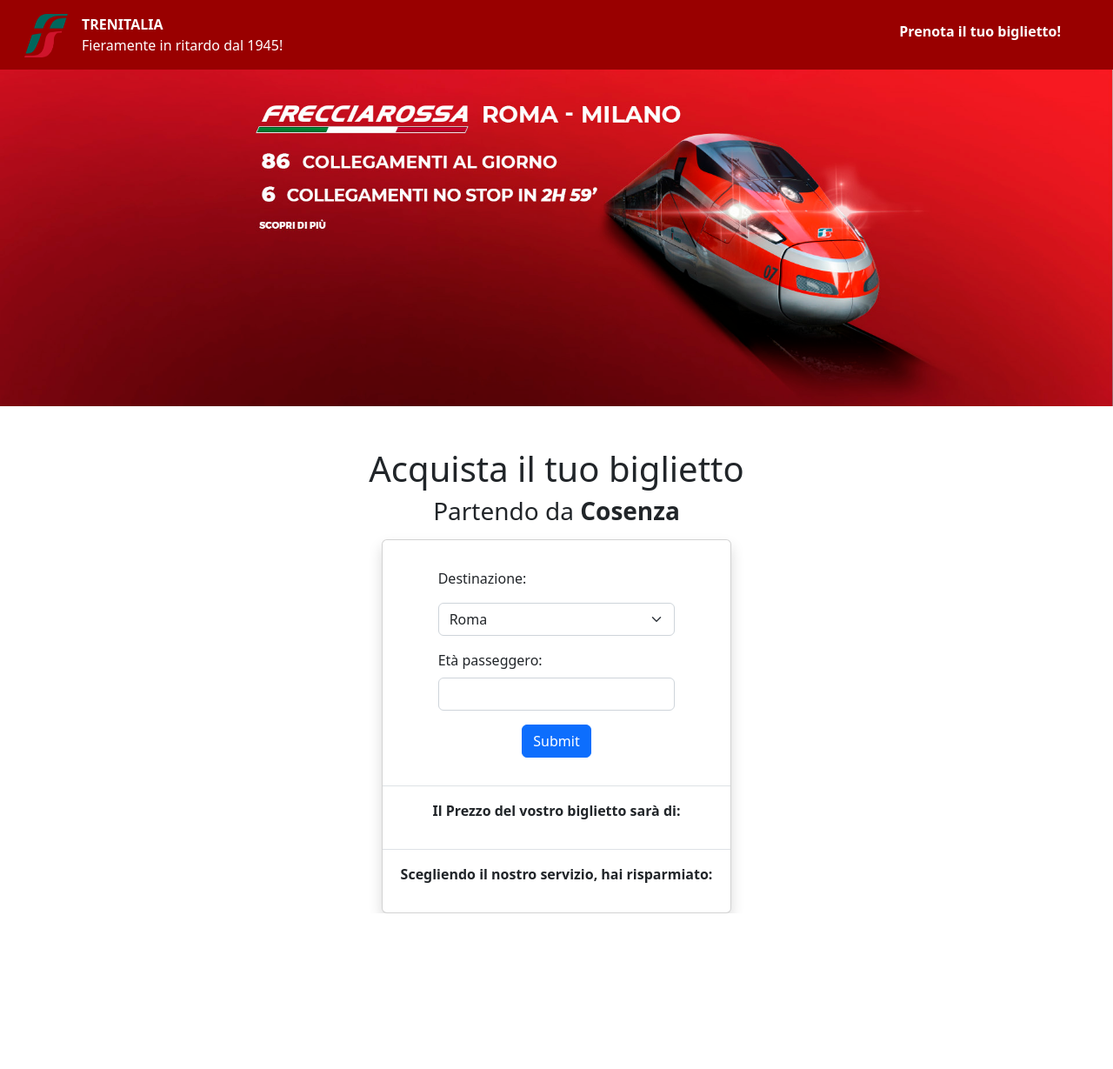
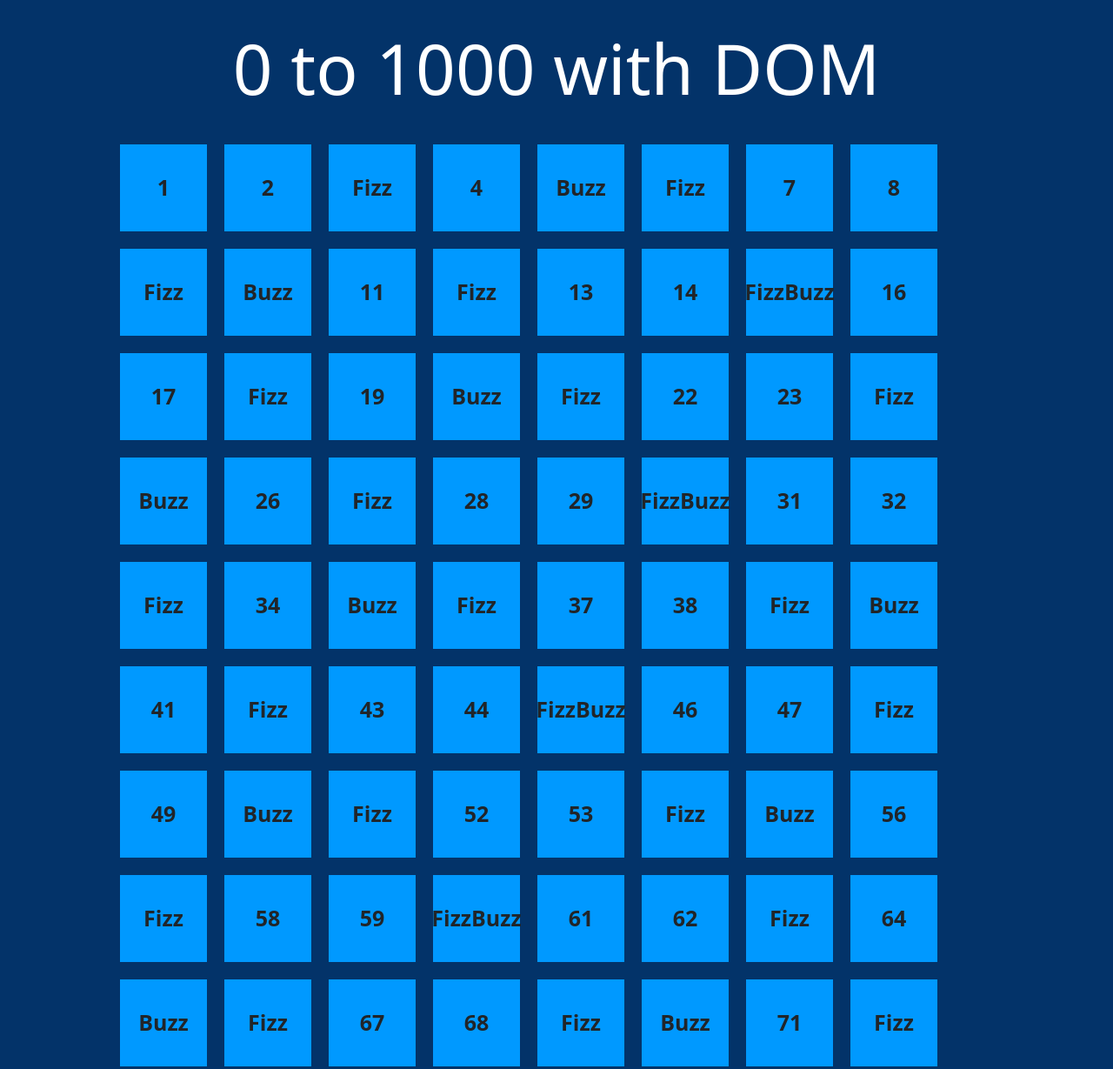
Before and after one commit to AlessioCherici/js-fizzbuzz, a plain HTML site: page index.html in a window 1280 px wide. Shown: the top 1229 px of the page at 87% size. Before the commit the page ends 1050 px from the top, so only its background shows below. Drawn offline with nearby package versions, Linux system fonts and the light colour scheme.

Commit message:
DImenticato di committare e pushare *fine*

```diff
--- a/css/style.css
+++ b/css/style.css
@@ -1,20 +1,40 @@
-.logo{
-    width: 50px;
-    height: 50px;
+* {
+    margin: 0;
+    padding: 0;
+    box-sizing: border-box;
 }
 
-#logo  {
-    float: left;
+p {
+    margin: 0;
+    padding: 0;
 }
 
-.bg-color{
-    background-color: rgb(153, 0, 0);
+body{
+    background-color: rgb(3, 51, 105);
 }
 
-.text-color{
-    color: rgb(255, 255, 255);
+.titolo {
+    text-align: center;
+    font-size: 80px;
+    color: white;
+    margin: 30px;
 }
 
-.border{
-    border-radius: 0;
+.square{
+    display: flex;
+    align-items: center;
+    justify-content: center;
+    height: 100px;
+    width: 100px;
+    font-weight: 700;
+    font-size: 25px;
+    background-color: rgb(0, 153, 255);
+    margin: 10px;
 }
+
+.mio-container{
+    margin: auto;
+    width: 80%;
+    display: flex;
+    flex-wrap: wrap;
+}
--- a/index.html
+++ b/index.html
@@ -12,71 +12,10 @@
 </head>
 
 <body>
-    <header class="text-color container-fluid">
-        <div class="row bg-color sticky-top">
-            <div class="col mx-3 mt-3 mb-0">
-                <img id="logo" class="logo me-3" src="img/DC135EB2.png" alt="Logo">
-                <p class="text-start mb-0 fw-bolder">TRENITALIA</p>
-                <p class="text-start fs-6">Fieramente in ritardo dal 1945!</p>
-            </div>
-            <div class="col mx-3 mt-4 me-5 mb-0">
-                <p class="text-end fw-bolder">Prenota il tuo biglietto!</p>
-            </div>
-        </div>
-        <div class="row">
-        <img class="col px-0" src="img/1920x580-FR-Milano-Roma-Coll-02.jpg" alt="Trenitalia">
-        </div>
-    </header>
 
+    <h1 class="titolo">0 to 1000 with DOM</h1>
 
-
-    <div class="text-center fw-bolder mt-5 mb-3">
-        <h1>Acquista il tuo biglietto</h1>
-        <h3>Partendo da
-            <!--Forza Cosenza!!-->
-            <b>Cosenza</b>
-        </h3>
-    </div>
-
-    <main>
-        <div class="container-fluid">
-            <div class="row">
-                <div class="col"></div>
-                <div class="col">
-                    <div class="card shadow">
-                        <div class="card-body mb-3 mx-5 mt-3">
-                            <p>Destinazione:</p>
-                            <select id="destinazione" class="form-select" aria-label="Default select example">
-                                <option value="430">Roma</option>
-                                <option value="906">Milano</option>
-                                <option value="242">Napoli</option>
-                                <!--Ebbene si ad oggi FrecciaRossa arriva fino a Parigi!-->
-                                <option value="1530">Parigi</option>
-                            </select>
-                            <div class="mt-3">
-                                <label for="age" class="form-label">Età passeggero:</label>
-                                <input type="number" class="form-control" id="etacliente">
-                            </div>
-                            <div class="text-center mt-3">
-                                <button id="bottone" class="btn btn-primary">Submit</button>
-                            </div>
-                        </div>
-
-                        <div class="card body border border-end-0 border-start-0 border-bottom-0 text-center fw-bolder">
-                            <p class="my-3">Il Prezzo del vostro biglietto sarà di:</p>
-                        </div>
-                        <div id="costo" class="card-body border-0 text-center py-0 fs-3 mb-3"></div>
-
-                        <div class="card body border border-end-0 border-start-0 border-bottom-0 text-center fw-bolder">
-                            <p class="my-3">Scegliendo il nostro servizio, hai risparmiato:</p>
-                        </div>
-                        <div id="co2" class="card-body border-0 text-center py-0 fs-3 mb-3"></div>
-                    </div>
-                </div>
-                <div class="col"></div>
-            </div>
-        </div>
-    </main>
+    <div id="mio-container" class="mio-container"></div>
 
 
     <script src="https://cdn.jsdelivr.net/npm/bootstrap@5.2.2/dist/js/bootstrap.bundle.min.js"
--- a/js/script.js
+++ b/js/script.js
@@ -1,27 +1,32 @@
-let valuebut = document.getElementById("bottone");
+let containerPrincipale = document.querySelector(".mio-container");
 
-valuebut.addEventListener("click",function(){
-    let destinazione = document.getElementById("destinazione");
-    let eta = document.getElementById("etacliente");
-    let destinationValue = destinazione.value;
-    let etaValue= eta.value;
-    console.log(destinationValue);
-    console.log(etaValue);
+for (let i = 1; i <= 100; i++) {
 
-    let prezzo = (destinationValue * 0.21);
+    let intero3 = (i / 3);
+    let intero5 = (i / 5);
+    let intero35 = (intero3 + intero5);
 
-        if (etaValue >= 65) {
-            prezzo = (prezzo - prezzo * 40 / 100);
-        }
+/* Userò una serie di if else if per capirli meglio!*/
 
-        else if (etaValue > 0 && etaValue < 18){
-            prezzo = (prezzo - prezzo * 20 / 100);
-        }
+    if (Number.isInteger(intero35) == true) {
+        console.log(intero35);
+        document.getElementById("mio-container").innerHTML += '<div class="square"><p>FizzBuzz</p></div>';
+    }
 
-        prezzo = prezzo.toFixed(2);
-        console.log(prezzo);
+    else if (Number.isInteger(intero3) == true) {
+        console.log("Ha funzionato if 3");
+        console.log(intero3);
+        document.getElementById("mio-container").innerHTML += '<div class="square"><p>Fizz</p></div>';
+    }
 
-        document.getElementById("costo").innerHTML = prezzo + "€"
-        document.getElementById("co2").innerHTML = destinationValue * 0.02 + "Kg di CO2"
+    else if (Number.isInteger(intero5) == true) {
+        console.log("Ha funzionato if 5");
+        document.getElementById("mio-container").innerHTML += '<div class="square"><p>Buzz</p></div>';
+    }
 
-});
+    else {
+        document.getElementById("mio-container").innerHTML += '<div class="square"><p>'+i+'</p></div>'
+    }
+
+
+}
```
Also changed, not shown: img/1920x580-FR-Milano-Roma-Coll-02.jpg (deleted), img/DC135EB2.png (deleted).
